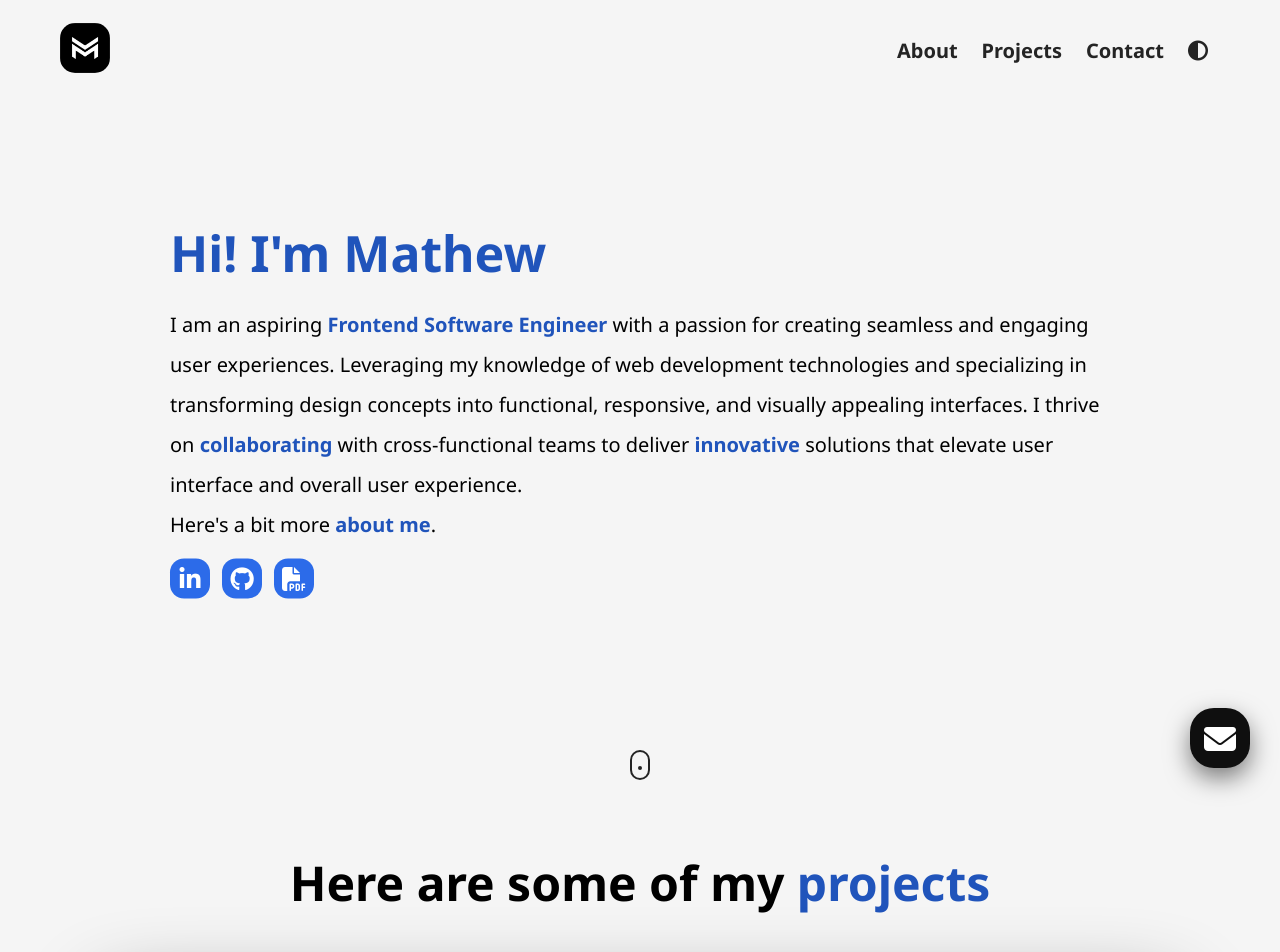
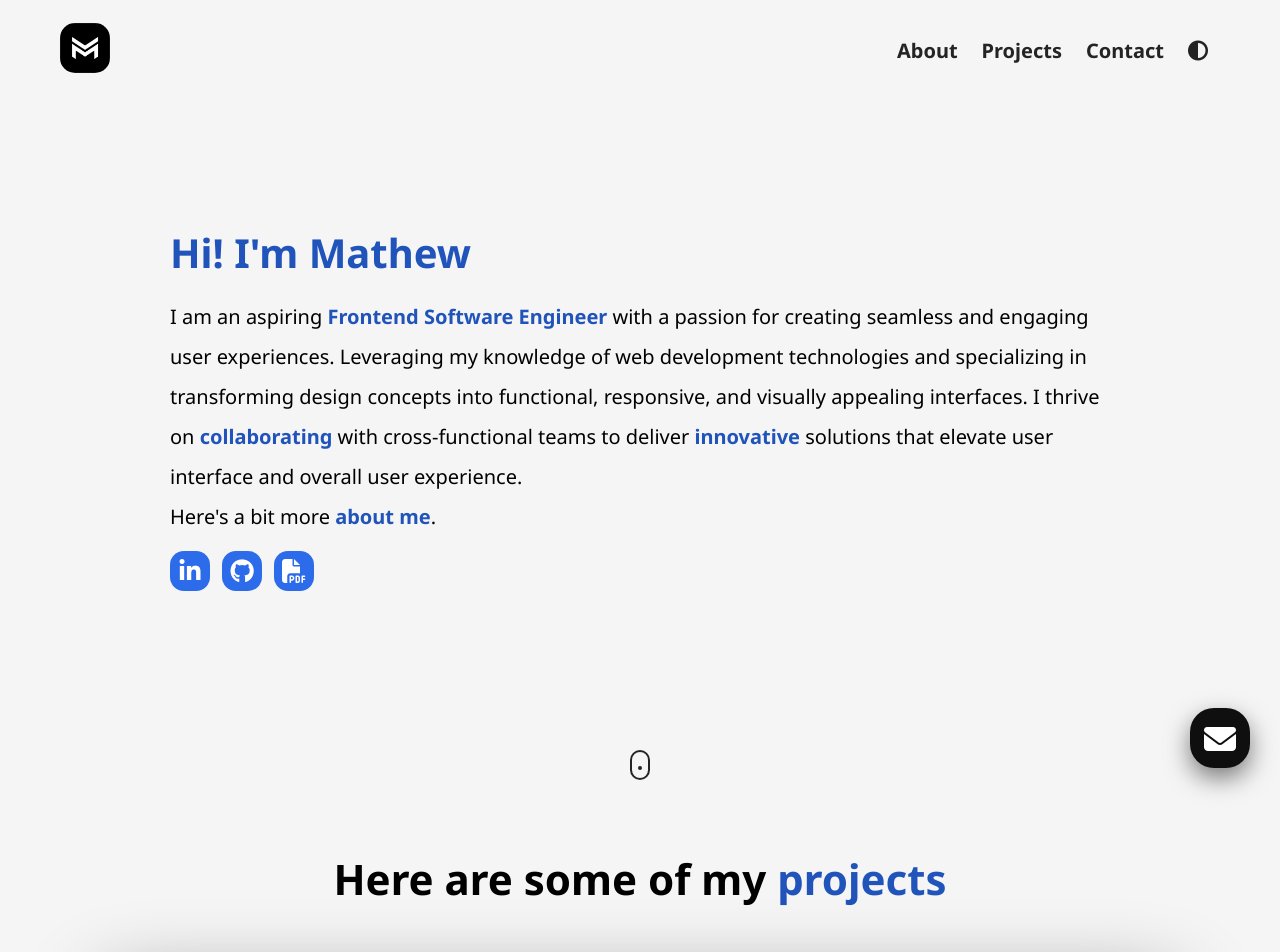
Before and after one commit to mathewmarquez/My-Portfolio, a plain HTML site: page index.html in a window 1280 px wide. Shown: the top 952 px of the page. Drawn offline with nearby package versions, Linux system fonts and the light colour scheme.

Commit message:
adjusted font size

```diff
--- a/style.css
+++ b/style.css
@@ -91,7 +91,7 @@ input:focus, textarea:focus {
 }
 
 .title {
-    font-size: 50px;
+    font-size: 40px;
     margin-bottom: 14px;
     text-align: left;
     line-height: 1.5;
@@ -508,7 +508,7 @@ nav {
 
 .section__title {
     text-align: center;
-    font-size: 48px;
+    font-size: 42px;
     margin-bottom: 60px;
 }
 
@@ -692,7 +692,7 @@ footer {
 /* Small phones, tablets, large smart phones */
 @media (max-width: 768px) {
     .title {
-        font-size: 80px;
+        font-size: 70px;
     }
     .header__para {
         font-size: 20px;
```
